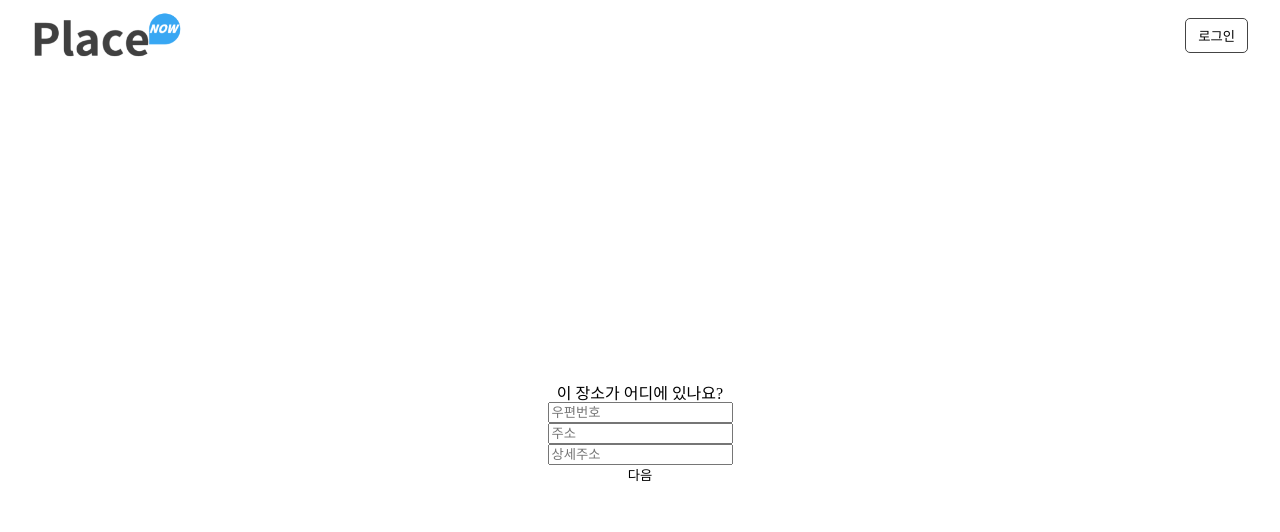
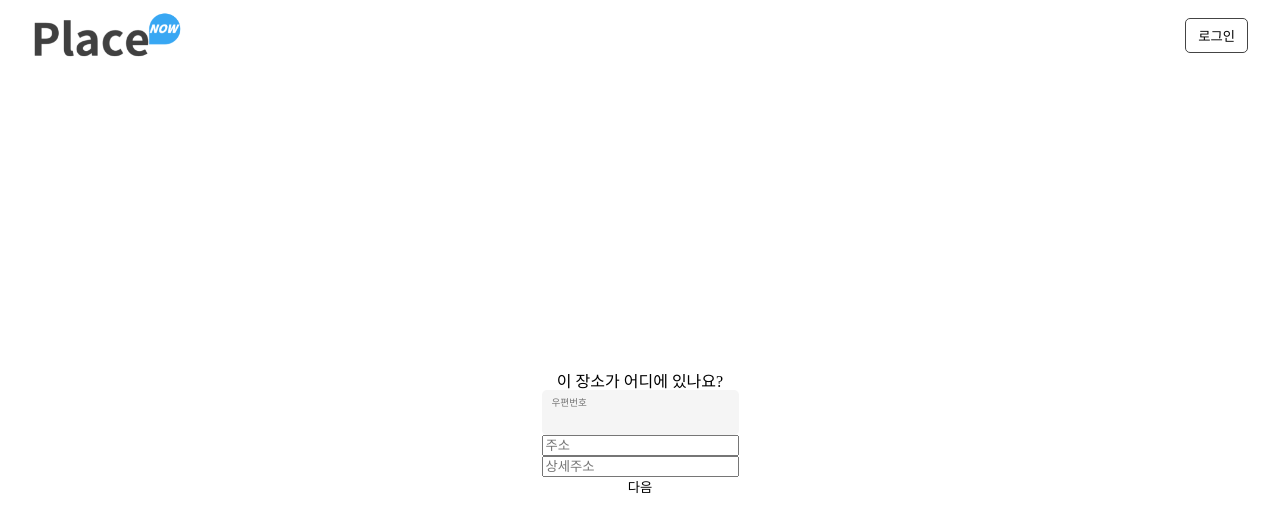
Before and after one commit to bamvwoo/place-now-serverless, a React (Vite) app: page /registration in a window 1280 px wide. Shown: the top 532 px of the page. Built offline with nearby package versions, Linux system fonts and the light colour scheme.

Commit message:
홈화면 기능 추가

```diff
--- a/src/App.jsx
+++ b/src/App.jsx
@@ -55,7 +55,7 @@ export default function App() {
                 <Route path="/" element={ <Home /> } />
                 <Route path="/auth/:type?" element={ <Auth /> } />
                 <Route path="/signup" element={ <Signup /> } />
-                <Route path="/registration/:placeId?" element={ <Registration /> } />
+                <Route path="/registration" element={ <Registration /> } />
                 <Route path="/error/:status?" element={ <Error /> } />
               </Routes>
             </ContentWrapper>
--- a/src/components/Common/Button/BasicButton.jsx
+++ b/src/components/Common/Button/BasicButton.jsx
@@ -1,19 +1,17 @@
 import styled from "styled-components";
 
 const BasicButtonBase = styled.button`
-    border: 1px solid #444;
+    border-width: 1px;
+    border-style: solid;
     border-radius: 5px;
     transition: .2s ease-in-out;
-    color: #444;
-
-    &:hover {
-        background-color: #444;
-        color: white;
-    }
 `;
 
 export const BasicButton = styled(BasicButtonBase)`
-    font-size: ${props =>
+    --main-color: ${props => props.$solid ? "#fff" : "#333"};
+    --reverse-color: ${props => props.$solid ? "#333" : "#fff"};
+
+    --font-size: ${props =>
         props.$size && props.$size === "s" ?
             "0.8rem" :
         props.$size && props.$size === "m" ?
@@ -22,18 +20,39 @@ export const BasicButton = styled(BasicButtonBase)`
             "1.2rem" :
             "1rem"
     };
-
-    padding: ${props =>
-        props.$size && props.$size === "s" ?
-            "3px 6px" :
-        props.$size && props.$size === "m" ?
-            "5px 10px" :
-            props.$size && props.$size === "l" ?
-            "7px 12px" :
-            "5px 10px"
+    --font-weight: ${props =>
+        props.$bold ? "bold" : "normal"
     };
 
-    font-weight: ${props =>
-        props.$bold ? "bold" : "normal"
+    --padding: ${props =>
+        props.$size && props.$size === "s" ?
+            "7px" :
+        props.$size && props.$size === "m" ?
+            "9px" :
+        props.$size && props.$size === "l" ?
+            "12px" :
+            "9px"
     };
+
+    padding: var(--padding);
+
+    font-size: var(--font-size);
+    font-weight: var(--font-weight);
+
+    border-color: var(--main-color);
+    background-color: var(--reverse-color);
+    color: var(--main-color);
+
+    &:hover {
+        ${props => props.$solid ?
+            `
+                background-color: rgba(0, 0, 0, 0.7);
+            ` :
+            `
+                background-color: var(--main-color);
+                color: var(--reverse-color);
+            `
+        };
+
+    }
 `;
--- a/src/components/Common/Button/WindowCloseButton.jsx
+++ b/src/components/Common/Button/WindowCloseButton.jsx
@@ -1,6 +1,6 @@
 import styled, { keyframes } from "styled-components";
 
-const rotate = keyframes`
+const rotateAnimation = keyframes`
     from {
         transform: rotate(0deg);
     }
@@ -15,7 +15,7 @@ const CloseButton = styled.button`
 
     &:hover {
         & > i {
-            animation: ${rotate} 1s ease-in-out 1;
+            animation: ${rotateAnimation} 1s ease-in-out 1;
         }
     }
 `;
--- a/src/components/Common/Form/FormInput.jsx
+++ b/src/components/Common/Form/FormInput.jsx
@@ -43,7 +43,7 @@ const Input = styled.input`
     }
 `;
 
-export default function FormInput({ type, name, required, placeholder, validate, minLength, maxLength, pattern }) {
+export default function FormInput({ type, name, required, placeholder, validate, minLength, maxLength, pattern, onClick, readOnly }) {
     const { register, formState: { errors } } = useFormContext();
 
     return (
@@ -61,7 +61,9 @@ export default function FormInput({ type, name, required, placeholder, validate,
                     })
                 }
                 className={ errors[name] ? "form-is-invalid" : "" }
-                />
+                onClick={ onClick }
+                readOnly={ readOnly }
+            />
 
             {
                 required && typeof required === 'string' && errors[name] &&
--- a/src/components/Header/Profile.jsx
+++ b/src/components/Header/Profile.jsx
@@ -60,9 +60,9 @@ const DefaultProfileImage = styled.div`
     height: 40px;
     border-radius: 50%;
     background-color: ${props => props.$backgroundColor};
-    font-weight: 600;
 
     & > span {
+        font-size: 1.2rem;
         color: ${props => getTextColor(props.$backgroundColor)};
     }
 `;
--- a/src/components/Home/PlaceList.jsx
+++ b/src/components/Home/PlaceList.jsx
@@ -1,5 +1,18 @@
 import { useState, useEffect } from "react";
 import { axiosInstance } from "../../context/AuthContext";
+import { VerticalWrapper } from "../Common/Wrapper";
+import styled from "styled-components";
+
+const Wrapper = styled(VerticalWrapper)`
+    width: 100%;
+    height: 100%;
+
+    & > ul {
+        display: flex;
+        width: 100%;
+        height: 100%;
+    }
+`;
 
 export default function PlaceList({ setSelectedPlace, setChatRooms }) {
 
@@ -20,7 +33,7 @@ export default function PlaceList({ setSelectedPlace, setChatRooms }) {
     }
 
     return (
-        <section>
+        <Wrapper>
             <ul>
                 {
                     places.length > 0 ? (
@@ -34,6 +47,6 @@ export default function PlaceList({ setSelectedPlace, setChatRooms }) {
                     )
                 }
             </ul>
-        </section>
+        </Wrapper>
     )
 }
--- a/src/components/Home/PlaceListHeader.jsx
+++ b/src/components/Home/PlaceListHeader.jsx
@@ -1,9 +1,45 @@
+import styled, { keyframes } from "styled-components";
 import { BasicButton } from "../Common/Button/BasicButton";
+import { HorizontalWrapper } from "../Common/Wrapper";
+import { useNavigate } from "react-router-dom";
+
+const rotateAnimation = keyframes`
+    30% {
+        transform: translateY(-2px);
+    }
+    70% {
+        transform: translateY(1px) rotate(10deg);
+    }
+    90% {
+        transform: translateY(0px) rotate(-5deg);
+    }
+    100% {
+        transform: translateY(0);
+    }
+`;
+
+const Wrapper = styled(HorizontalWrapper)`
+    width: 100%;
+    height: 70px;
+    justify-content: flex-start;
+    border-bottom: 1px solid #f2f2f2;
+    padding: 10px 0;
+
+    & > button:hover {
+        & > i {
+            animation: ${rotateAnimation} .5s ease-in-out 1;
+            transform-origin: bottom;
+        }
+    }
+`;
 
 export default function PlaceListHeader() {
+
+    const navigate = useNavigate();
+
     return (
-        <div>
-            <BasicButton $reverse={ true }>+ 장소 추가</BasicButton>
-        </div>
+        <Wrapper>
+            <BasicButton $solid={ true } onClick={ () => navigate('/registration') }><i className="fa-solid fa-location-dot"></i> 장소 추가</BasicButton>
+        </Wrapper>
     )
 }
--- a/src/components/Registration/AddressSelector.jsx
+++ b/src/components/Registration/AddressSelector.jsx
@@ -2,35 +2,44 @@ import { useState } from 'react';
 import DaumPostcode from 'react-daum-postcode';
 import { useFormContext } from "react-hook-form";
 import styled from "styled-components";
+import FormInput from '../Common/Form/FormInput';
+import { useWindow } from '../../context/WindowContext';
 
 const RootContainer = styled.div`
     display: flex;
     flex-direction: column;
 `;
 
+const DaumPostCodeWrapper = styled.div`
+    width: 30vw;
+    height: 60vh;
+`;
+
 export default function AddressSelector() {
 
     const { register, formState: { errors }, setValue } = useFormContext();
 
-    const [ isOpen, setIsOpen ] = useState(false);
+    const { openModal, closeModal } = useWindow();
 
     const applyAddress = (data) => {
         setValue("address", data.address);
         setValue("postCode", data.zonecode);
         setValue("detailedAddress", `${data.buildingName}`);
+
+        closeModal();
+    };
+
+    const openDaumPostCodeModal = () => {
+        openModal(null, <DaumPostCodeWrapper><DaumPostcode onComplete={ applyAddress } autoClose={ false } style={{ width: "100%", height: "100%" }} /></DaumPostCodeWrapper>);
     };
 
     return (
         <RootContainer>
-            <input type="text"
+            <FormInput type="text" name="postCode"
                 placeholder="우편번호"
-                {
-                    ...register("postCode", {
-                        required: '우편번호를 입력해주세요'
-                    })
-                }
-                onClick={ () => { setIsOpen(!isOpen) } }
-                readOnly
+                required="우편번호를 입력해주세요"
+                onClick={ openDaumPostCodeModal }
+                readOnly={ true }
             />
             { errors.postCode ? <p>{ errors.postCode.message }</p> : null }
 
@@ -42,7 +51,7 @@ export default function AddressSelector() {
                         readOnly: true
                     })
                 }
-                onClick={ () => { setIsOpen(!isOpen) } }
+                onClick={ openDaumPostCodeModal }
                 readOnly
             />
             { errors.address ? <p>{ errors.address.message }</p> : null }
@@ -53,17 +62,6 @@ export default function AddressSelector() {
                     ...register("detailedAddress")
                 }
             />
-
-            {
-                isOpen ?
-                <div>
-                    <DaumPostcode
-                        onComplete={ applyAddress }
-                        autoClose={false}
-                    />
-                </div> : null
-            }
-            { errors.address ? <p>{ errors.address.message }</p> : null }
         </RootContainer>
     )
 }
--- a/src/pages/Home.jsx
+++ b/src/pages/Home.jsx
@@ -6,6 +6,8 @@ import { VerticalWrapper } from "../components/Common/Wrapper";
 const Wrapper = styled(VerticalWrapper)`
     width: 100%;
     height: 100%;
+    padding: 20px;
+    gap: 20px;
 `;
 
 export default function Home() {
--- a/src/pages/Registration.jsx
+++ b/src/pages/Registration.jsx
@@ -50,7 +50,7 @@ export default function Registration() {
     };
 
     return (
-        <Form methods={ methods } onValid={ onValid } onInvalid={ onInvalid } wide={ true }>
+        <Form methods={ methods } onValid={ onValid } onInvalid={ onInvalid }>
             {
                 step === 0 && (
                     <>
```
